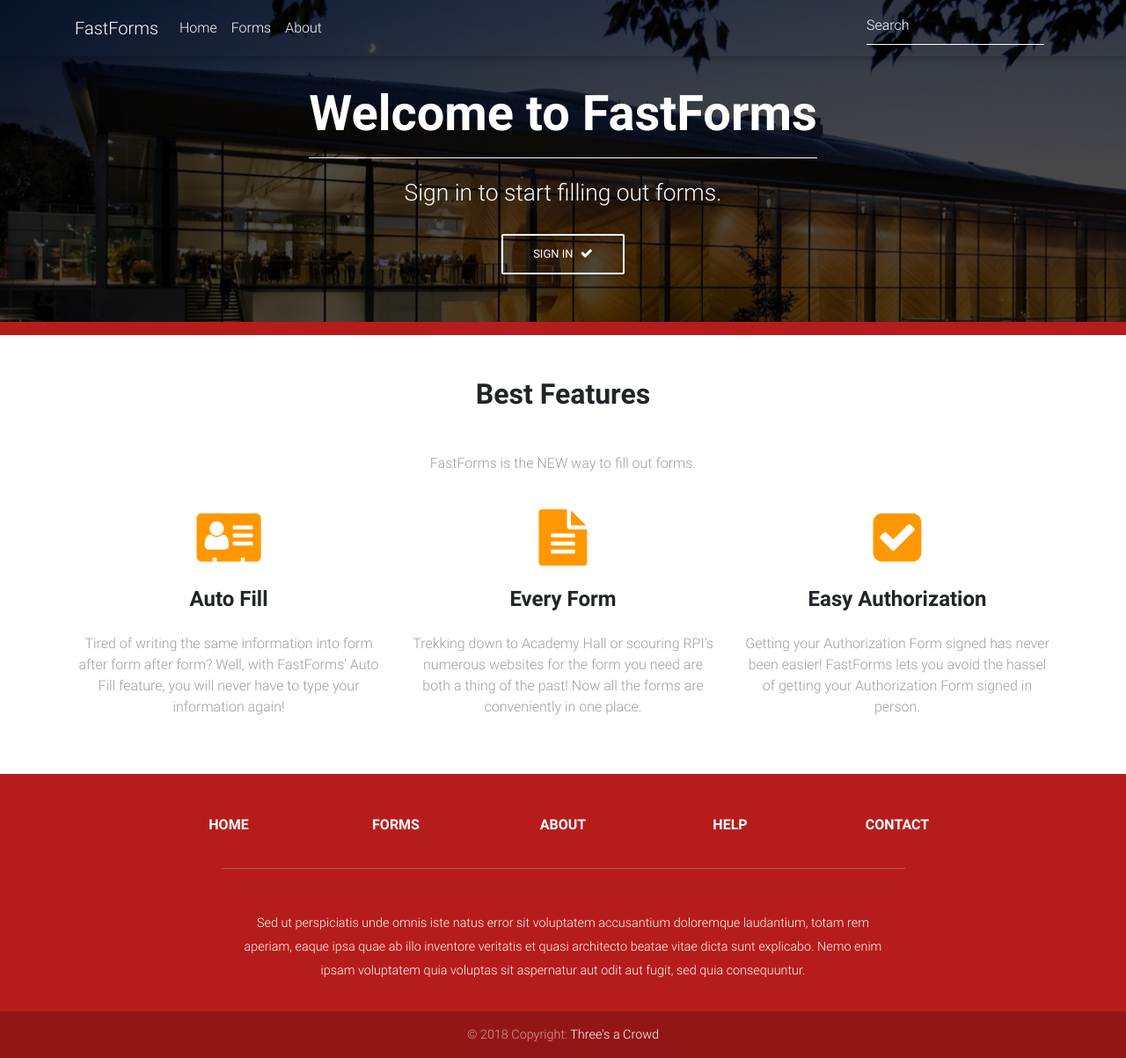
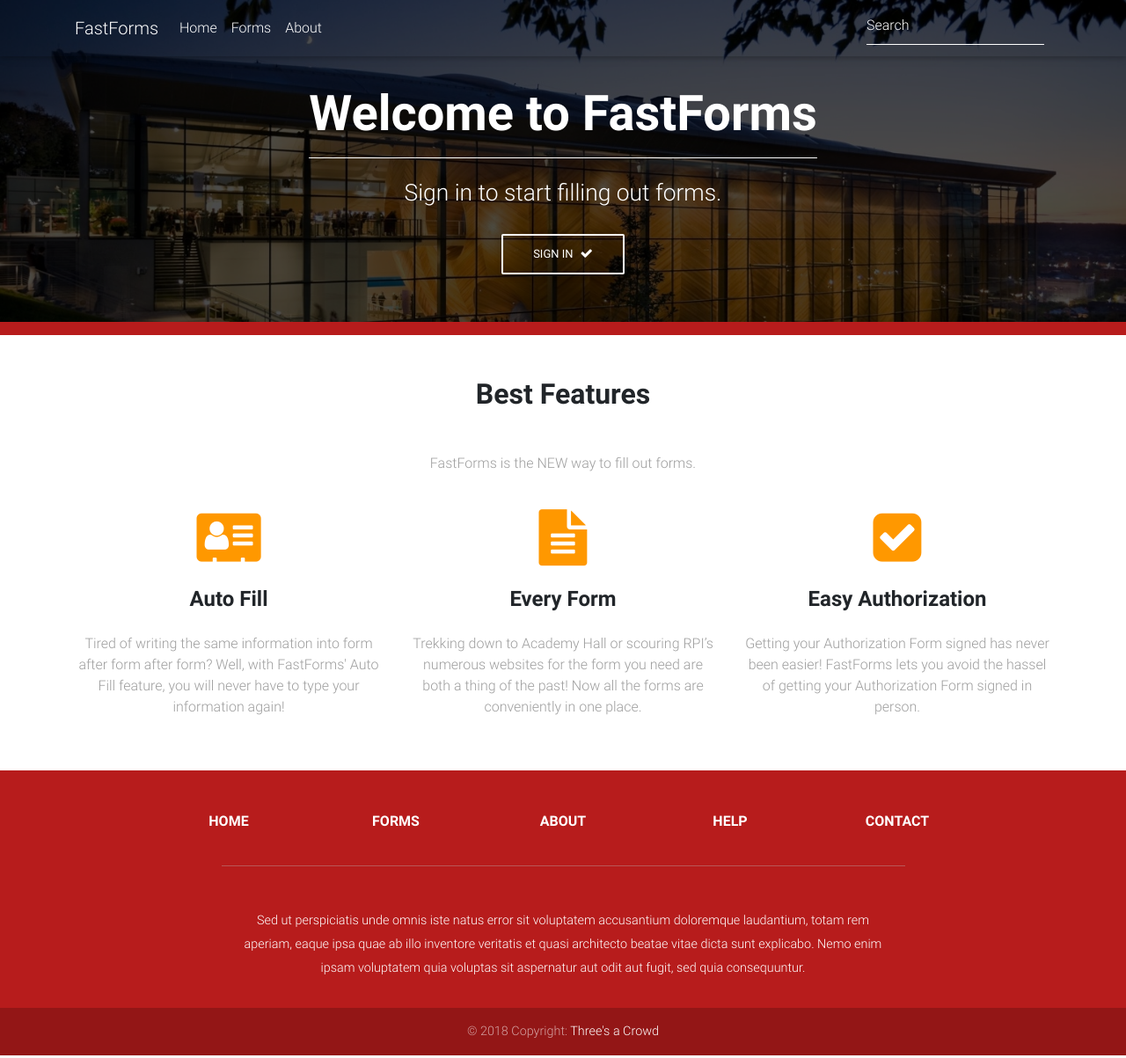
Before and after one commit to ortiza5/Threes-a-Crowd-SD-D-Project, a Flask app: page / in a window 1280 px wide. Shown: the whole page at 88% size. Run offline with Flask 2, Linux system fonts and the light colour scheme; parts of the project's set-up code (start-up, migrations or seed data) failed here and were passed over; some libraries are stand-ins or nearby versions.

Commit message:
made the footer stick t the bottom and made the header image not tile when zooming out

```diff
--- a/static/css/style.css
+++ b/static/css/style.css
@@ -4,7 +4,6 @@ header {
 }
 
 .top-nav-collapse {
-  /* background-color: #9B150C; */
   background-color: #b71c1c;
 }
 @media (max-width: 768px) {
@@ -21,3 +20,29 @@ header {
 .streak.streak-photo {
 background-attachment: fixed;
 }
+
+
+html {
+  height: 100%;
+  box-sizing: border-box;
+}
+
+*,
+*:before,
+*:after {
+  box-sizing: inherit;
+}
+
+body {
+  position: relative;
+  margin: 0;
+  padding-bottom: 20rem;
+  min-height: 100%;
+}
+
+footer {
+  position: absolute;
+  right: 0;
+  bottom: 0;
+  left: 0;
+}
--- a/templates/about.html
+++ b/templates/about.html
@@ -5,7 +5,7 @@
 {% block body %}
 <header>
   {% include 'includes/_navbar.html'%}
-  <div class="streak streak-md streak-photo" style="background-image:url({{url_for('static', filename='img/navbar_background.jpg')}})">
+  <div class="streak streak-md streak-photo" style="background-image:url({{url_for('static', filename='img/navbar_background.jpg')}}); background-size:cover;">
     <div class="flex-center white-text rgba-black-strong">
       <ul class="my-5 list-unstyled">
         <h2 class="display-4 font-weight-bold white-text pt-5 mb-2" style="font-size:7vh;">About</h2>
--- a/templates/contact.html
+++ b/templates/contact.html
@@ -5,7 +5,7 @@
 {% block body %}
 <header>
   {% include 'includes/_navbar.html'%}
-  <div class="streak streak-md streak-photo" style="background-image:url({{url_for('static', filename='img/navbar_background.jpg')}})">
+  <div class="streak streak-md streak-photo" style="background-image:url({{url_for('static', filename='img/navbar_background.jpg')}}); background-size:cover;">
     <div class="flex-center white-text rgba-black-strong">
       <ul class="my-4 list-unstyled">
         <h2 class="display-4 font-weight-bold white-text pt-5 mb-2" style="font-size:7vh;">Contact Us</h2>
--- a/templates/form1.html
+++ b/templates/form1.html
@@ -3,7 +3,7 @@
 {% block body %}
 <header>
   {% include 'includes/_navbar.html'%}
-  <div class="streak streak-md streak-photo" style="background-image:url({{url_for('static', filename='img/navbar_background.jpg')}})">
+  <div class="streak streak-md streak-photo" style="background-image:url({{url_for('static', filename='img/navbar_background.jpg')}}); background-size:cover;">
     <div class="flex-center white-text rgba-black-strong">
       <ul class="my-5 list-unstyled">
         <h2 class="display-4 font-weight-bold white-text pt-5 mb-2" style="font-size:7vh;">Authorization Form</h2>
--- a/templates/forms.html
+++ b/templates/forms.html
@@ -3,7 +3,7 @@
 {% block body %}
 <header>
   {% include 'includes/_navbar.html'%}
-  <div class="streak streak-md streak-photo" style="background-image:url({{url_for('static', filename='img/navbar_background.jpg')}})">
+  <div class="streak streak-md streak-photo" style="background-image:url({{url_for('static', filename='img/navbar_background.jpg')}}); background-size:cover;">
     <div class="flex-center white-text rgba-black-strong">
       <ul class="my-4 list-unstyled">
         <h2 class="display-4 font-weight-bold white-text pt-5 mb-2" style="font-size:7vh;">Forms</h2>
--- a/templates/home.html
+++ b/templates/home.html
@@ -3,7 +3,7 @@
 {% block body %}
 <header>
   {% include 'includes/_navbar.html'%}
-  <div class="streak streak-md streak-photo" style="background-image:url({{url_for('static', filename='img/navbar_background.jpg')}})">
+  <div class="streak streak-md streak-photo" style="background-image:url({{url_for('static', filename='img/navbar_background.jpg')}}); background-size:cover;">
     <div class="flex-center white-text rgba-black-strong">
       <ul class="my-4 list-unstyled">
         <h2 class="display-4 font-weight-bold white-text pt-5 mb-2" style="font-size:7vh;">Home</h2>
--- a/templates/login.html
+++ b/templates/login.html
@@ -4,7 +4,7 @@
 {% block body %}
 <header>
   {% include 'includes/_navbar.html'%}
-  <div class="streak streak-md streak-photo" style="background-image:url({{url_for('static', filename='img/navbar_background.jpg')}})">
+  <div class="streak streak-md streak-photo" style="background-image:url({{url_for('static', filename='img/navbar_background.jpg')}}); background-size:cover;">
     <div class="flex-center white-text rgba-black-strong">
       <ul class="my-4 list-unstyled">
         <h2 class="display-4 font-weight-bold white-text pt-5 mb-2" style="font-size:7vh;">Login</h2>
--- a/templates/register.html
+++ b/templates/register.html
@@ -3,7 +3,7 @@
 {% block body %}
 <header>
   {% include 'includes/_navbar.html'%}
-  <div class="streak streak-md streak-photo" style="background-image:url({{url_for('static', filename='img/navbar_background.jpg')}})">
+  <div class="streak streak-md streak-photo" style="background-image:url({{url_for('static', filename='img/navbar_background.jpg')}}); background-size:cover;">
     <div class="flex-center white-text rgba-black-strong">
       <ul class="my-4 list-unstyled">
         <h2 class="display-4 font-weight-bold white-text pt-5 mb-2" style="font-size:7vh;">Register</h2>
--- a/templates/startpage.html
+++ b/templates/startpage.html
@@ -5,7 +5,7 @@
 <!--Main Navigation-->
 <header>
   {% include 'includes/_navbar.html'%}
-  <div class="streak streak-md streak-photo" style="background-image:url({{url_for('static', filename='img/navbar_background.jpg')}})">
+  <div class="streak streak-md streak-photo" style="background-image:url({{url_for('static', filename='img/navbar_background.jpg')}}); background-size:cover;">
     <div class="flex-center white-text rgba-black-strong">
       <ul class="my-5 list-unstyled">
         <h2 class="display-4 font-weight-bold white-text pt-5 mb-2" style="font-size:7vh;">Welcome to FastForms</h2>
```
